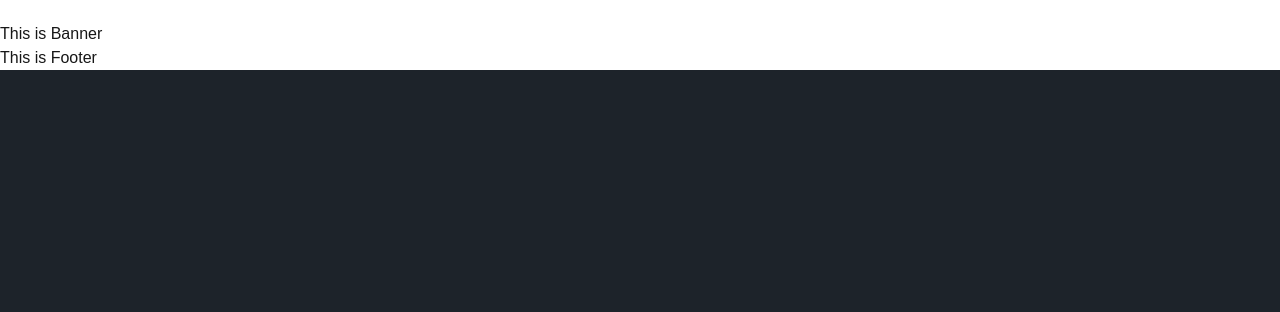
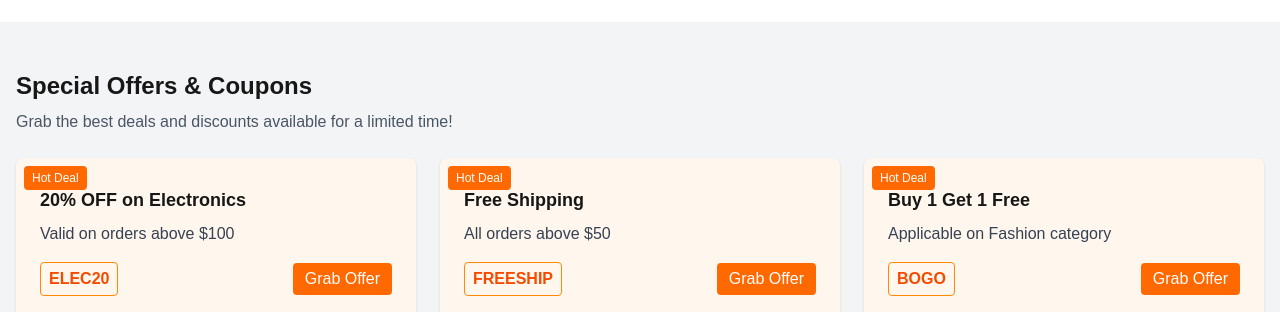
Before and after one commit to Mostakim69/demo-e-projects, a Next.js app: page / in a window 1280 px wide. Shown: the part 635-947 px from the top of the page. Before the commit the page ends 800 px from the top, so only its background shows below. Built offline with nearby package versions, Linux system fonts and the light colour scheme.

Commit message:
added Special Offers section

```diff
--- /dev/null
+++ b/app/components/home/SpecialOffers.jsx
@@ -0,0 +1,65 @@
+import React from "react";
+
+export default function SpecialOffers() {
+  const offers = [
+    {
+      id: 1,
+      title: "20% OFF on Electronics",
+      code: "ELEC20",
+      condition: "Valid on orders above $100",
+    },
+    {
+      id: 2,
+      title: "Free Shipping",
+      code: "FREESHIP",
+      condition: "All orders above $50",
+    },
+    {
+      id: 3,
+      title: "Buy 1 Get 1 Free",
+      code: "BOGO",
+      condition: "Applicable on Fashion category",
+    },
+  ];
+
+  return (
+    <section className="py-12 bg-gray-100">
+      <div className="container mx-auto px-4">
+        {/* Section Title */}
+        <h2 className="text-2xl font-bold mb-2">Special Offers & Coupons</h2>
+        <p className="text-gray-600 mb-6">
+          Grab the best deals and discounts available for a limited time!
+        </p>
+
+        {/* Offers Grid */}
+        <div className="grid grid-cols-1 sm:grid-cols-2 md:grid-cols-3 gap-6">
+          {offers.map((offer) => (
+            <div
+              key={offer.id}
+              className="bg-orange-50 p-6 rounded-lg shadow hover:shadow-lg transition relative"
+            >
+              {/* Ribbon / Badge */}
+              <span className="absolute top-2 left-2 bg-orange-500 text-white text-xs px-2 py-1 rounded">
+                Hot Deal
+              </span>
+
+              {/* Offer Info */}
+              <h3 className="text-lg font-semibold mb-2 mt-1">{offer.title}</h3>
+              <p className="text-gray-700 mb-4">{offer.condition}</p>
+
+              {/* Coupon & Button */}
+              <div className="flex justify-between items-center">
+                <span className="font-bold text-orange-600 border border-orange-400 px-2 py-1 rounded cursor-pointer hover:bg-orange-100 transition">
+                  {offer.code}
+                </span>
+                <button className="px-3 py-1 bg-orange-500 text-white rounded hover:bg-orange-600 cursor-pointer transition">
+                  Grab Offer
+                </button>
+              </div>
+            </div>
+          ))}
+        </div>
+      </div>
+    </section>
+  );
+}
--- a/app/page.js
+++ b/app/page.js
@@ -3,12 +3,14 @@ import Navbar from "./components/shared/Navbar";
 import Footer from "./components/shared/footer/Footer";
 import PopularProduct from "./components/home/PopularProduct";
 import Banner from "./components/home/Banner";
+import SpecialOffers from "./components/home/SpecialOffers";
 
 export default function Home() {
   return (
     <main>
      <Navbar></Navbar>
      <PopularProduct/>
+     <SpecialOffers/>
      <Banner></Banner>
      <Footer></Footer>
     </main>
```
